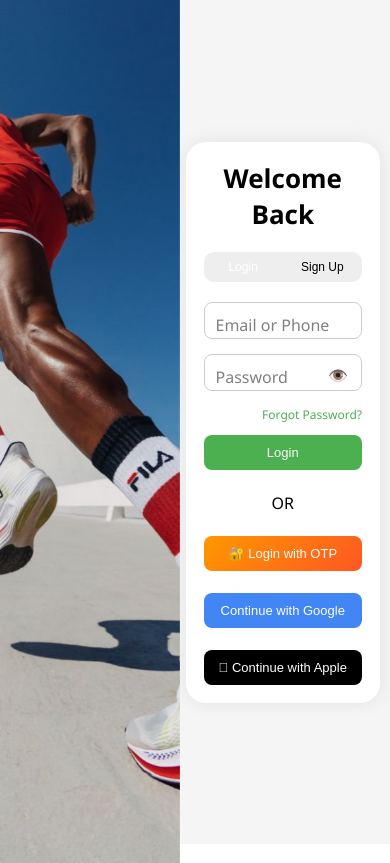
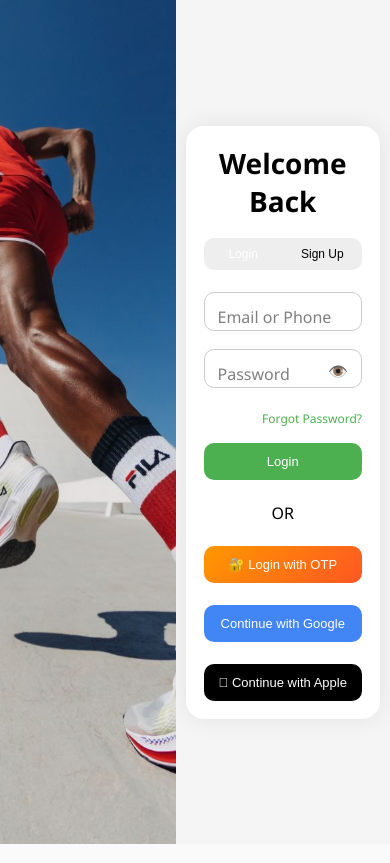
Before and after one commit to mvijayreddy-crypto/BookMyPlay, a Flask app: page /login in a window 390 px wide. Run offline with Flask 3, Linux system fonts and the light colour scheme.

Commit message:
final responsive login page

```diff
--- a/templates/login.html
+++ b/templates/login.html
@@ -1,13 +1,13 @@
 <!DOCTYPE html>
 <html lang="en">
 <head>
-
-    <title>Login - BookMyPlay</title>
 
     <meta charset="UTF-8">
 
     <meta name="viewport"
     content="width=device-width, initial-scale=1.0">
+
+    <title>Login - BookMyPlay</title>
 
     <style>
 
@@ -19,49 +19,28 @@
 
         body{
             font-family:'Segoe UI',sans-serif;
+            width:100%;
+            min-height:100vh;
             display:flex;
-            min-height:100vh;
-            width:100%;
-            overflow-x:hidden;
-            animation:fadeIn 0.8s ease-in-out;
+            overflow:hidden;
+            background:#f5f5f5;
         }
 
-        @keyframes fadeIn{
-
-            from{
-                opacity:0;
-            }
-
-            to{
-                opacity:1;
-            }
-        }
-
-        /* LEFT SIDE */
+        /* ================= LEFT IMAGE ================= */
 
         .left{
             width:50%;
+            height:100vh;
             background:url("/static/sports-bg.jpg")
-            no-repeat center;
+            no-repeat center center;
             background-size:cover;
-            animation:zoom 10s infinite alternate;
         }
 
-        @keyframes zoom{
-
-            from{
-                transform:scale(1);
-            }
-
-            to{
-                transform:scale(1.05);
-            }
-        }
-
-        /* RIGHT SIDE */
+        /* ================= RIGHT LOGIN ================= */
 
         .right{
             width:50%;
+            height:100vh;
             display:flex;
             justify-content:center;
             align-items:center;
@@ -69,55 +48,40 @@
             padding:20px;
         }
 
-        /* CARD */
+        /* ================= CARD ================= */
 
         .card{
             width:100%;
-            max-width:380px;
+            max-width:420px;
             background:white;
             padding:30px;
-            border-radius:20px;
-            box-shadow:0 0 20px rgba(0,0,0,0.08);
-            animation:slideUp 0.7s ease;
-        }
-
-        @keyframes slideUp{
-
-            from{
-                transform:translateY(40px);
-                opacity:0;
-            }
-
-            to{
-                transform:translateY(0);
-                opacity:1;
-            }
+            border-radius:24px;
+            box-shadow:0 0 25px rgba(0,0,0,0.08);
         }
 
         h2{
             text-align:center;
-            margin-bottom:20px;
-            font-size:42px;
+            font-size:48px;
+            margin-bottom:25px;
             font-weight:700;
         }
 
-        /* TOGGLE */
+        /* ================= TOGGLE ================= */
 
         .toggle{
             display:flex;
-            margin-bottom:20px;
+            margin-bottom:22px;
+            overflow:hidden;
             border-radius:10px;
-            overflow:hidden;
         }
 
         .toggle button{
             flex:1;
-            padding:10px;
+            padding:12px;
             border:none;
+            background:#eeeeee;
             cursor:pointer;
-            background:#eeeeee;
             font-size:15px;
-            transition:0.3s;
         }
 
         .active{
@@ -125,28 +89,28 @@
             color:white;
         }
 
-        /* INPUT */
+        /* ================= INPUT ================= */
 
         .input-group{
             position:relative;
-            margin:15px 0;
+            margin-bottom:18px;
         }
 
         .input-group input{
             width:100%;
-            padding:12px;
-            padding-right:45px;
-            border:1px solid #ccc;
-            border-radius:8px;
+            padding:14px;
+            padding-right:48px;
+            border:1px solid #cccccc;
+            border-radius:10px;
             outline:none;
-            font-size:15px;
+            font-size:16px;
             background:white;
         }
 
         .input-group label{
             position:absolute;
-            left:12px;
-            top:12px;
+            left:14px;
+            top:14px;
             color:gray;
             transition:0.3s;
             pointer-events:none;
@@ -157,38 +121,37 @@
         .input-group input:valid + label{
 
             top:-8px;
-            left:8px;
+            left:10px;
             font-size:12px;
-            color:green;
+            color:#4CAF50;
             padding:0 5px;
         }
 
-        /* EYE ICON */
+        /* ================= EYE ICON ================= */
 
         .eye-icon{
             position:absolute;
             right:14px;
-            top:12px;
+            top:14px;
             cursor:pointer;
             font-size:18px;
         }
 
-        /* BUTTON */
+        /* ================= BUTTON ================= */
 
         .btn{
             width:100%;
-            padding:12px;
+            padding:14px;
             border:none;
+            border-radius:10px;
+            cursor:pointer;
             color:white;
-            border-radius:8px;
-            cursor:pointer;
+            font-size:16px;
             transition:0.3s;
-            font-size:15px;
         }
 
         .btn:hover{
-            transform:scale(1.03);
-            box-shadow:0 4px 12px rgba(0,0,0,0.15);
+            transform:scale(1.02);
         }
 
         .login-btn{
@@ -199,10 +162,6 @@
             background:#4285F4;
         }
 
-        .google-btn:hover{
-            background:#357ae8;
-        }
-
         .apple-btn{
             background:black;
         }
@@ -211,29 +170,27 @@
             display:none;
         }
 
+        .forgot{
+            text-align:right;
+            margin-bottom:15px;
+        }
+
+        .forgot a{
+            color:#4CAF50;
+            text-decoration:none;
+            font-size:14px;
+        }
+
         .error{
             color:red;
             text-align:center;
-            font-size:14px;
-            margin-bottom:10px;
-        }
-
-        .forgot{
-            text-align:right;
-            font-size:13px;
-            margin-top:5px;
             margin-bottom:12px;
-        }
-
-        .forgot a{
-            text-decoration:none;
-            color:#4CAF50;
         }
 
         #strengthMessage{
             font-size:13px;
-            margin-top:-5px;
-            margin-bottom:10px;
+            margin-top:-10px;
+            margin-bottom:12px;
             display:block;
         }
 
@@ -242,21 +199,21 @@
         @media screen and (max-width:900px){
 
             .left{
-                width:45%;
+                width:48%;
             }
 
             .right{
-                width:55%;
+                width:52%;
                 padding:15px;
             }
 
             .card{
-                max-width:340px;
+                max-width:360px;
                 padding:24px;
             }
 
             h2{
-                font-size:34px;
+                font-size:36px;
             }
         }
 
@@ -266,6 +223,7 @@
 
             body{
                 flex-direction:row;
+                width:100%;
                 height:100vh;
                 overflow:hidden;
             }
@@ -273,6 +231,8 @@
             .left{
                 width:45%;
                 height:100vh;
+                background-position:center;
+                background-size:cover;
             }
 
             .right{
@@ -284,38 +244,39 @@
 
             .card{
                 width:100%;
-                max-width:320px;
+                max-width:100%;
                 padding:18px;
-                border-radius:20px;
+                border-radius:18px;
             }
 
             h2{
-                font-size:26px;
+                font-size:28px;
+                margin-bottom:18px;
             }
 
             .toggle button{
                 font-size:12px;
-                padding:8px;
+                padding:9px;
             }
 
             .input-group input{
-                padding:10px;
+                font-size:13px;
+                padding:11px;
                 padding-right:40px;
+            }
+
+            .btn{
+                padding:11px;
                 font-size:13px;
             }
 
-            .btn{
-                padding:10px;
-                font-size:13px;
-            }
-
-            .forgot{
+            .forgot a{
                 font-size:12px;
             }
 
             .eye-icon{
                 font-size:16px;
-                top:10px;
+                top:11px;
             }
         }
 
@@ -325,7 +286,11 @@
 
 <body>
 
+    <!-- LEFT IMAGE -->
+
     <div class="left"></div>
+
+    <!-- RIGHT LOGIN -->
 
     <div class="right">
 
@@ -603,15 +568,10 @@ function toggleLoginPassword(){
     const password =
     document.getElementById("loginPassword");
 
-    if(password.type === "password"){
-
-        password.type = "text";
-    }
-
-    else{
-
-        password.type = "password";
-    }
+    password.type =
+    password.type === "password"
+    ? "text"
+    : "password";
 }
 
 function toggleSignupPassword(){
@@ -619,15 +579,10 @@ function toggleSignupPassword(){
     const password =
     document.getElementById("signupPassword");
 
-    if(password.type === "password"){
-
-        password.type = "text";
-    }
-
-    else{
-
-        password.type = "password";
-    }
+    password.type =
+    password.type === "password"
+    ? "text"
+    : "password";
 }
 
 document.getElementById("loginForm")
```
Lines whose indentation alone changed are shown as unchanged.
